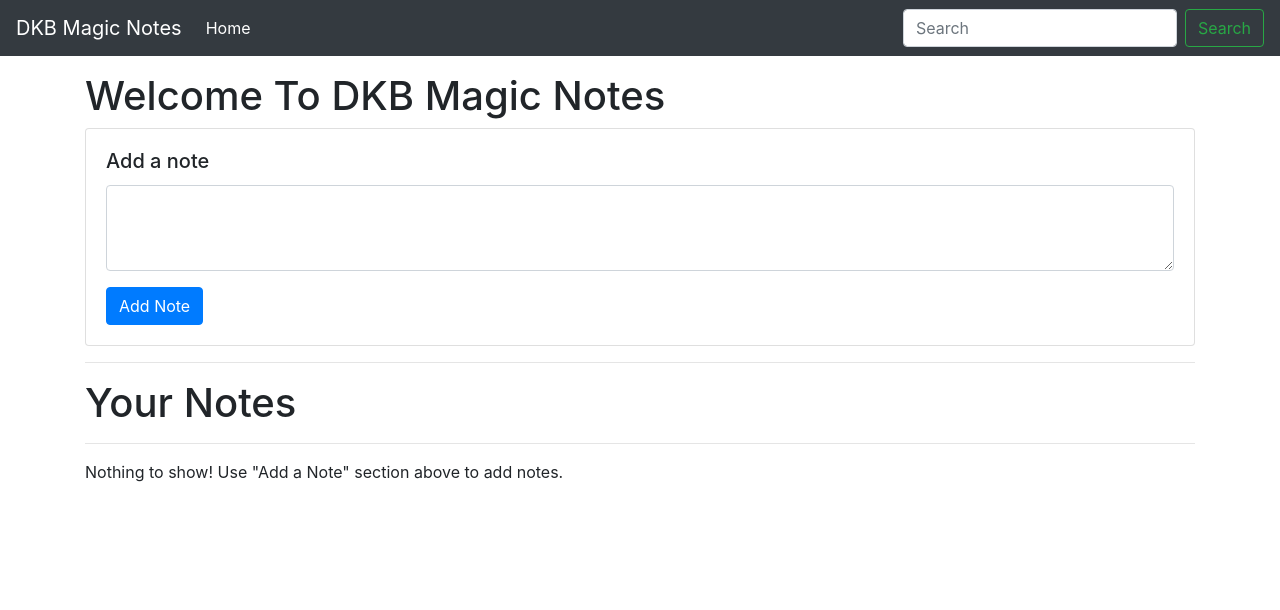
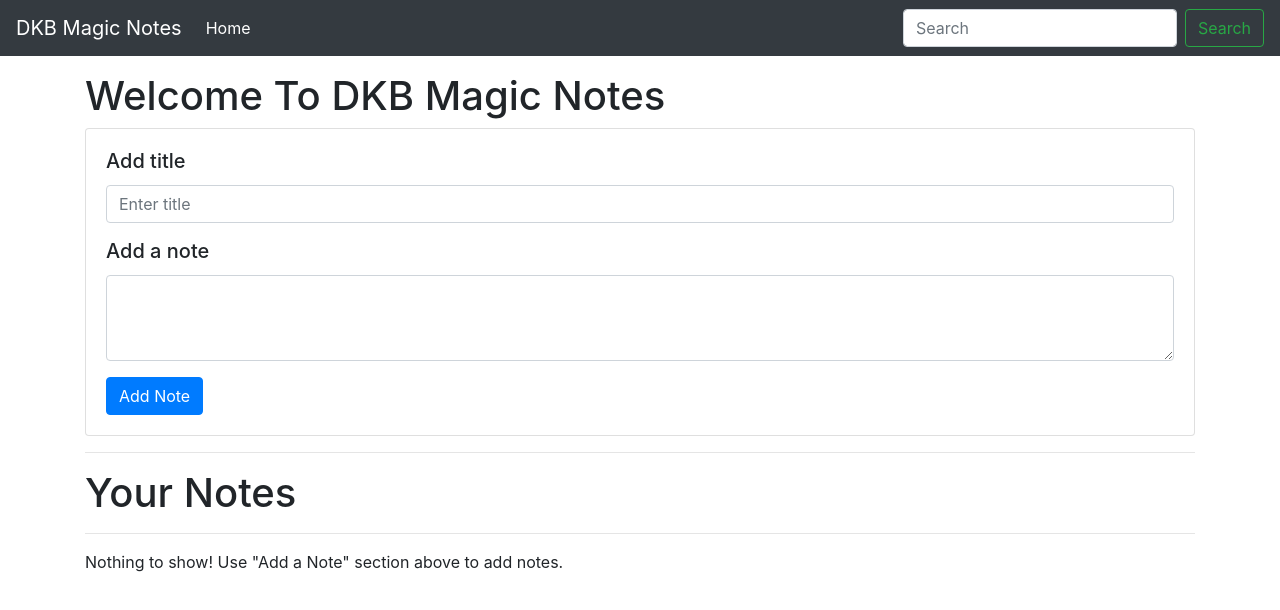
Before and after one commit to debasishkumarbaidya/DKBMagicNotesApp, a plain HTML site: page index.html in a window 1280 px wide. Drawn offline with nearby package versions, Linux system fonts and the light colour scheme.

Commit message:
Update index.html

```diff
--- a/index.html
+++ b/index.html
@@ -27,7 +27,8 @@
 
             </ul>
             <form class="form-inline my-2 my-lg-0">
-                <input class="form-control mr-sm-2" id="searchTxt" type="search" placeholder="Search" aria-label="Search">
+                <input class="form-control mr-sm-2" id="searchTxt" type="search" placeholder="Search"
+                    aria-label="Search">
                 <button class="btn btn-outline-success my-2 my-sm-0" type="submit">Search</button>
             </form>
         </div>
@@ -38,6 +39,11 @@
         <h1>Welcome To DKB Magic Notes</h1>
         <div class="card">
             <div class="card-body">
+                <div class="form-group">
+                    <h5 class="card-title">Add title</h5>
+                    <input type="text" class="form-control" id="addTitle" aria-describedby="title"
+                        placeholder="Enter title">
+                </div>
                 <h5 class="card-title">Add a note</h5>
                 <div class="form-group">
                     <textarea class="form-control" id="addTxt" rows="3"></textarea>
```
